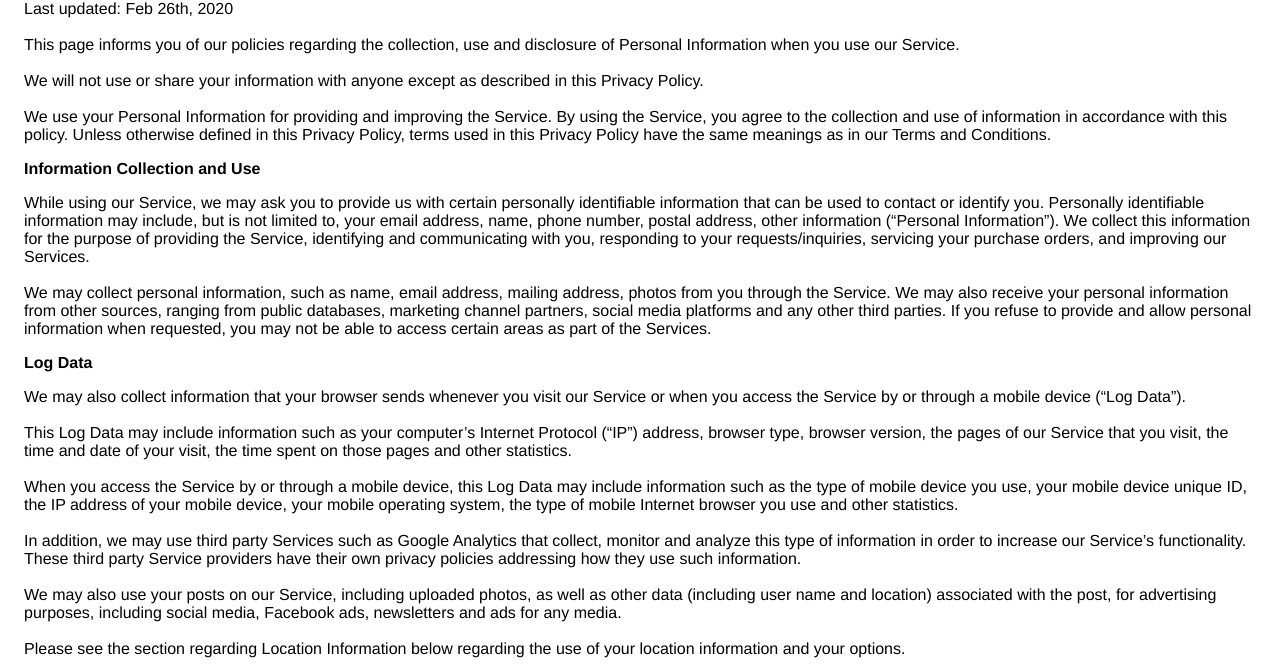
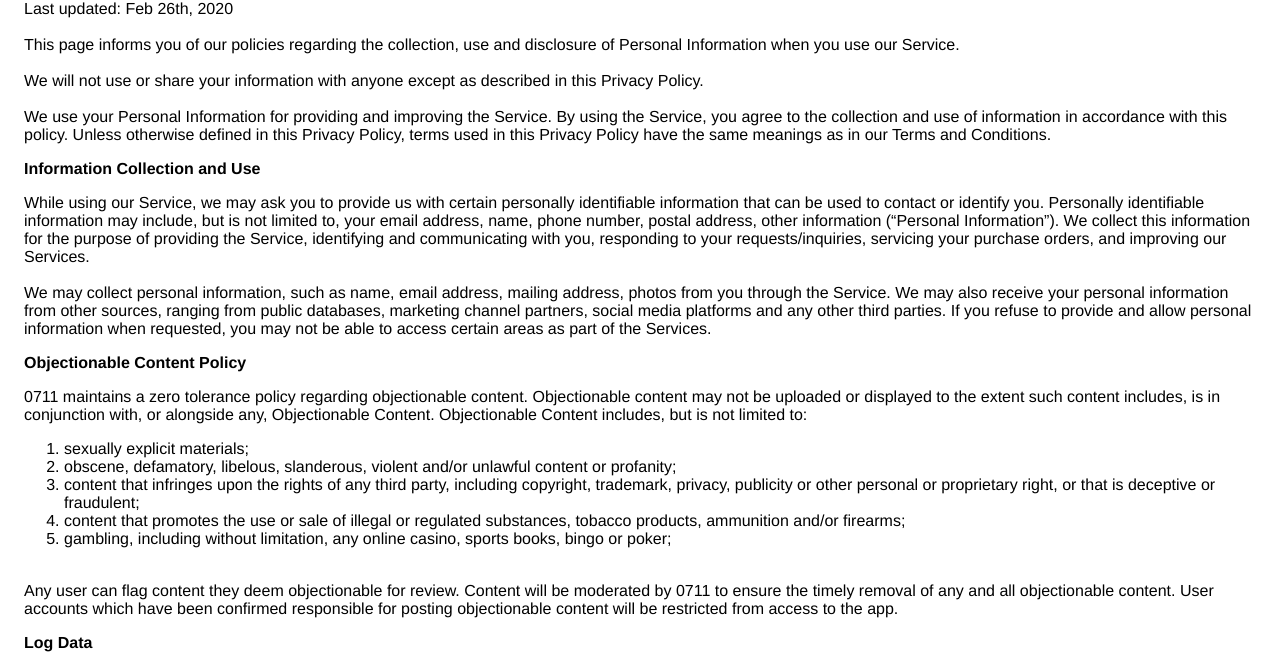
Before and after one commit to Duane97/Duane97.github.io, a plain HTML site: page index.html in a window 1280 px wide. Shown: the part 92-757 px from the top of the page. Drawn offline with Linux system fonts and the light colour scheme.

Commit message:
Update index.html

```diff
--- a/index.html
+++ b/index.html
@@ -24,6 +24,18 @@
     <br><br>
     We may collect personal information, such as name, email address, mailing address, photos from you through the Service. We may also receive your personal information from other sources, ranging from public databases, marketing channel partners, social media platforms and any other third parties. If you refuse to provide and allow personal information when requested, you may not be able to access certain areas as part of the Services.
 </p>
+
+<p><strong>Objectionable Content Policy</strong></p> <p>
+    0711 maintains a zero tolerance policy regarding objectionable content. Objectionable content may not be uploaded or displayed to the extent such content includes, is in conjunction with, or alongside any, Objectionable Content. Objectionable Content includes, but is not limited to:
+<ol>
+  <li>sexually explicit materials;</li>
+  <li>obscene, defamatory, libelous, slanderous, violent and/or unlawful content or profanity;</li>
+  <li>content that infringes upon the rights of any third party, including copyright, trademark, privacy, publicity or other personal or proprietary right, or that is deceptive or fraudulent;</li>
+  <li>content that promotes the use or sale of illegal or regulated substances, tobacco products, ammunition and/or firearms;</li>
+  <li>gambling, including without limitation, any online casino, sports books, bingo or poker;</li>
+</ol>
+    <br>
+   Any user can flag content they deem objectionable for review. Content will be moderated by 0711 to ensure the timely removal of any and all objectionable content. User accounts which have been confirmed responsible for posting objectionable content will be restricted from access to the app.
 
 <p><strong>Log Data</strong></p> <p>
     We may also collect information that your browser sends whenever you visit our Service or when you access the Service by or through a mobile device (“Log Data”).
```
